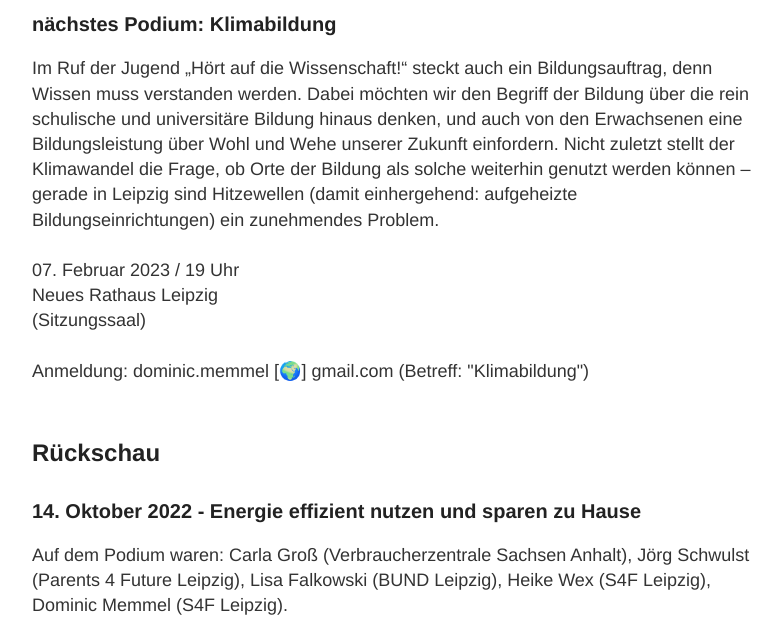
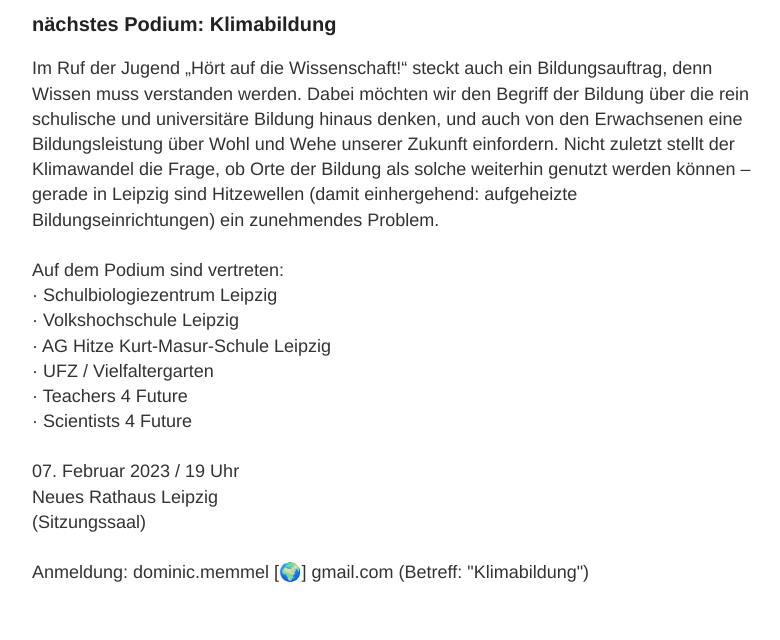
Before and after one commit to s4f-leipzig/s4f-leipzig.github.io, a Jekyll site: the page built from podium.html, in a window 1280 px wide and 900 px high, scrolled down 572 px, cut to the strip 0-640 px from the top of the window. Shown: the whole strip, without its empty margins (248-1028 px from the left). Built offline with Jekyll 4.4.1, drawn with Linux system fonts in a browser that asks for light colours.

Commit message:
Update podium.html

```diff
--- a/podium.html
+++ b/podium.html
@@ -11,6 +11,14 @@
 
 <h3>nächstes Podium: Klimabildung</h3>
 Im Ruf der Jugend „Hört auf die Wissenschaft!“ steckt auch ein Bildungsauftrag, denn Wissen muss verstanden werden. Dabei möchten wir den Begriff der Bildung über die rein schulische und universitäre Bildung hinaus denken, und auch von den Erwachsenen eine Bildungsleistung über Wohl und Wehe unserer Zukunft einfordern. Nicht zuletzt stellt der Klimawandel die Frage, ob Orte der Bildung als solche weiterhin genutzt werden können – gerade in Leipzig sind Hitzewellen (damit einhergehend: aufgeheizte Bildungseinrichtungen) ein zunehmendes Problem.
+<br><br>
+Auf dem Podium sind vertreten:
+<br>· Schulbiologiezentrum Leipzig
+<br>· Volkshochschule Leipzig
+<br>· AG Hitze Kurt-Masur-Schule Leipzig
+<br>· UFZ / Vielfaltergarten
+<br>· Teachers 4 Future
+<br>· Scientists 4 Future
 <br><br>
 07. Februar 2023 / 19 Uhr
 <br>Neues Rathaus Leipzig
```
